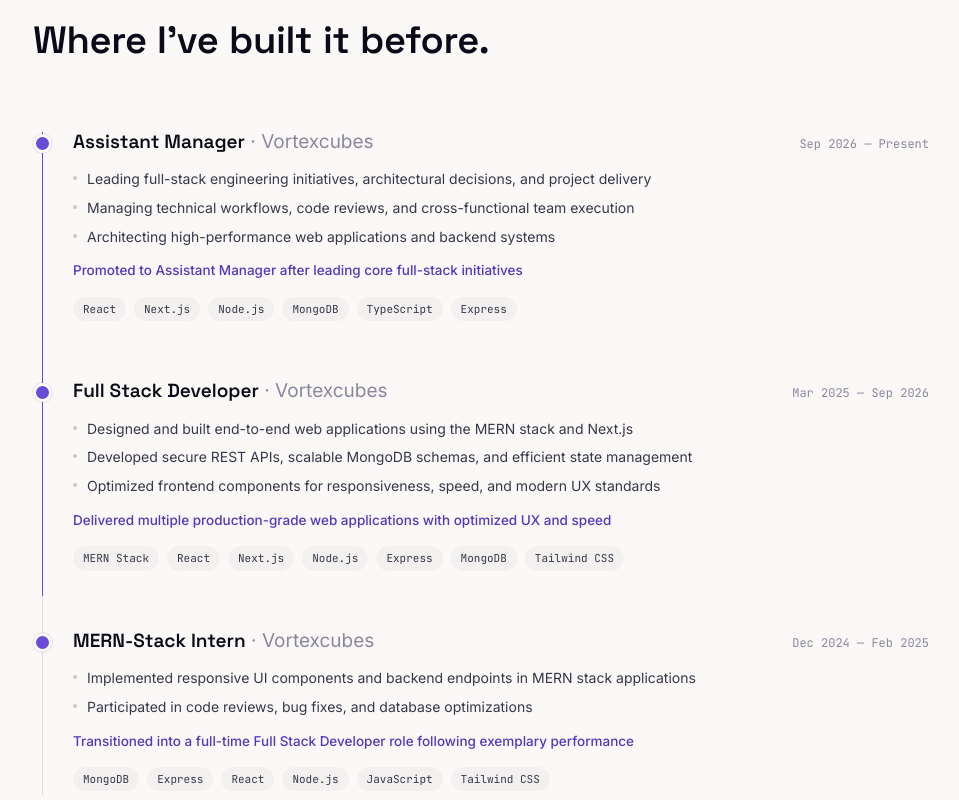
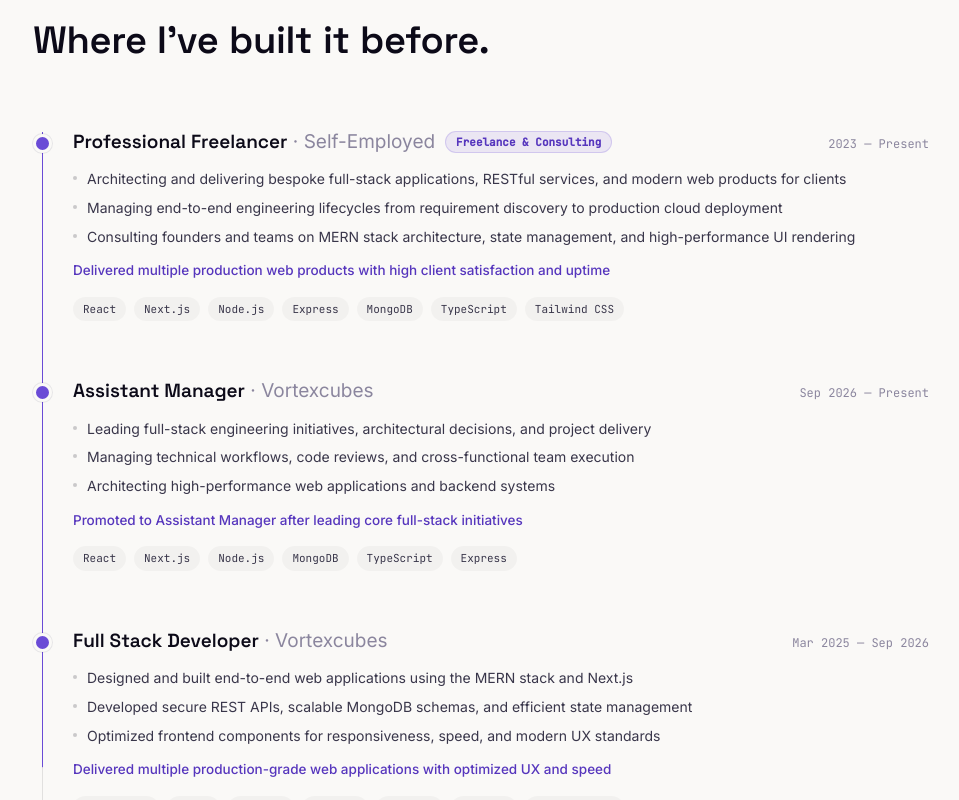
Before and after one commit to i-am-faizan/Portfolio, a Next.js app: page / in a window 1280 px wide. Shown: the part 5780-6580 px from the top of the page, without its empty margins (159-1118 px from the left). Built offline with nearby package versions, Linux system fonts and the light colour scheme.

Commit message:
freelancing experience added

```diff
--- a/components/sections/Experience.tsx
+++ b/components/sections/Experience.tsx
@@ -43,10 +43,17 @@
                 <span className="absolute left-0 top-1.5 h-[15px] w-[15px] rounded-full border-[3px] border-surface bg-violet-500 shadow-[0_0_0_1px_rgba(20,10,50,0.08)] sm:h-[19px] sm:w-[19px]" />
 
                 <div className="flex flex-wrap items-baseline justify-between gap-x-4 gap-y-1">
-                  <h3 className="font-display text-[19px] font-semibold text-ink">
-                    {item.role}
-                    <span className="font-body font-normal text-ink-faint"> · {item.company}</span>
-                  </h3>
+                  <div className="flex flex-wrap items-center gap-2.5">
+                    <h3 className="font-display text-[19px] font-semibold text-ink">
+                      {item.role}
+                      <span className="font-body font-normal text-ink-faint"> · {item.company}</span>
+                    </h3>
+                    {item.highlightBadge && (
+                      <span className="rounded-full bg-violet-500/10 px-2.5 py-0.5 font-mono text-[11px] font-semibold text-violet-600 border border-violet-500/20">
+                        {item.highlightBadge}
+                      </span>
+                    )}
+                  </div>
                   <span className="font-mono text-[12px] text-ink-faint">{item.duration}</span>
                 </div>
 
--- a/data/experience.ts
+++ b/data/experience.ts
@@ -6,9 +6,24 @@
   responsibilities: string[];
   stack: string[];
   achievement: string;
+  highlightBadge?: string;
 }
 
 export const experience: ExperienceItem[] = [
+  {
+    id: "professional-freelancer",
+    role: "Professional Freelancer",
+    company: "Self-Employed",
+    duration: "2023 — Present",
+    highlightBadge: "Freelance & Consulting",
+    responsibilities: [
+      "Architecting and delivering bespoke full-stack applications, RESTful services, and modern web products for clients",
+      "Managing end-to-end engineering lifecycles from requirement discovery to production cloud deployment",
+      "Consulting founders and teams on MERN stack architecture, state management, and high-performance UI rendering",
+    ],
+    stack: ["React", "Next.js", "Node.js", "Express", "MongoDB", "TypeScript", "Tailwind CSS"],
+    achievement: "Delivered multiple production web products with high client satisfaction and uptime",
+  },
   {
     id: "vortexcubes-assistant-manager",
     role: "Assistant Manager",
```
